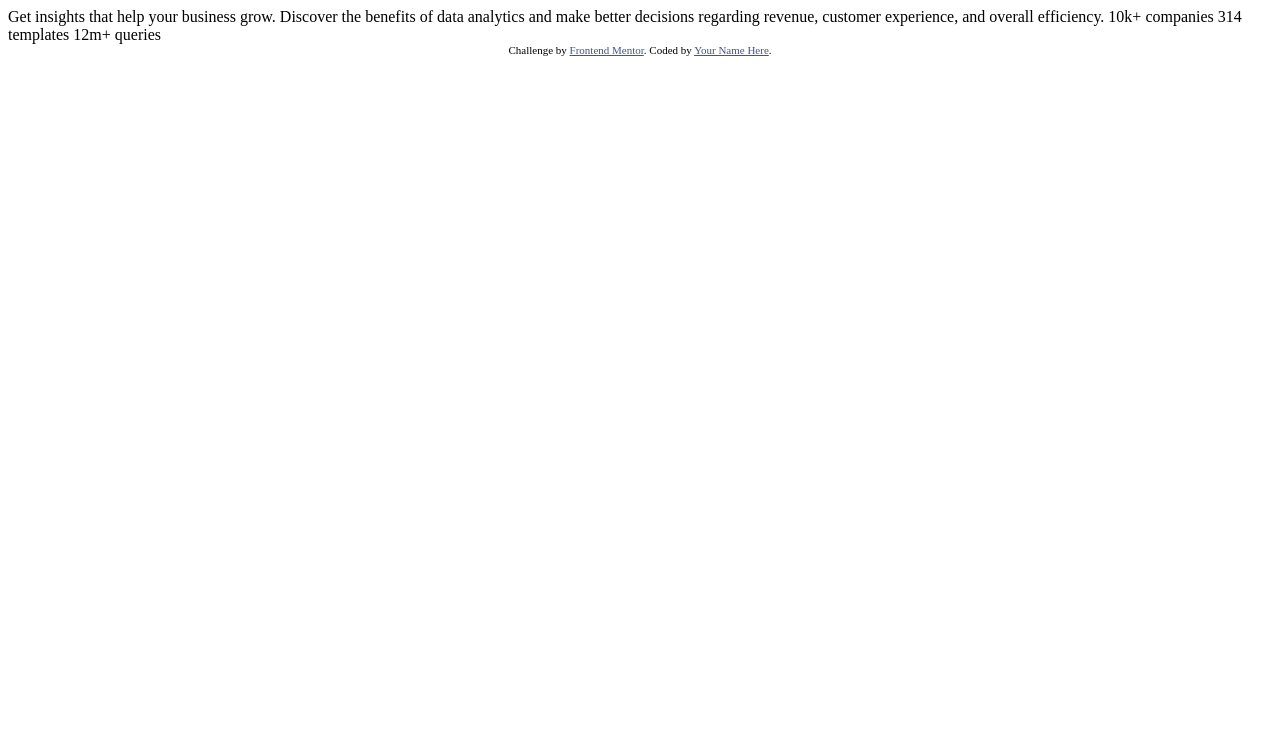
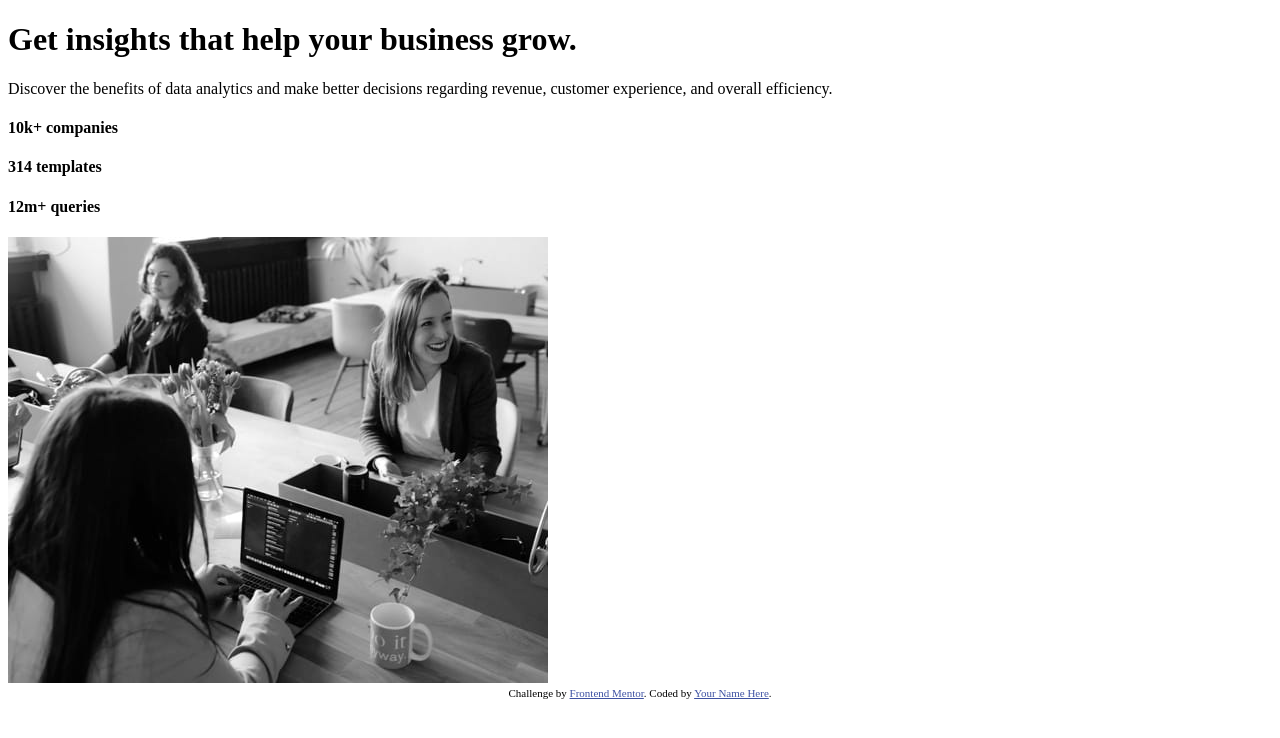
Before and after one commit to BKokay/stats-preview-card, a plain HTML site: page index.html in a window 1280 px wide. Drawn offline with Linux system fonts and the light colour scheme.

Commit message:
added HTML & linked css

```diff
--- a/index.html
+++ b/index.html
@@ -16,15 +16,19 @@
   </style>
 </head>
 <body>
+<div class="container main">
+  <h1>Get <span>insights</span> that help your business grow.</h1>
 
-  Get insights that help your business grow.
+  <p>Discover the benefits of data analytics and make better decisions regarding revenue, customer
+    experience, and overall efficiency.</p>
 
-  Discover the benefits of data analytics and make better decisions regarding revenue, customer
-  experience, and overall efficiency.
+  <h4>10k+ companies</h4>
+  <h4>314 templates</h4>
+  <h4>12m+ queries</h4>
 
-  10k+ companies
-  314 templates
-  12m+ queries
+  <img src="/images/image-header-desktop.jpg" alt="Women sitting in a coworking space">
+
+</div>
 
   <div class="attribution">
     Challenge by <a href="https://www.frontendmentor.io?ref=challenge" target="_blank">Frontend Mentor</a>.
```
